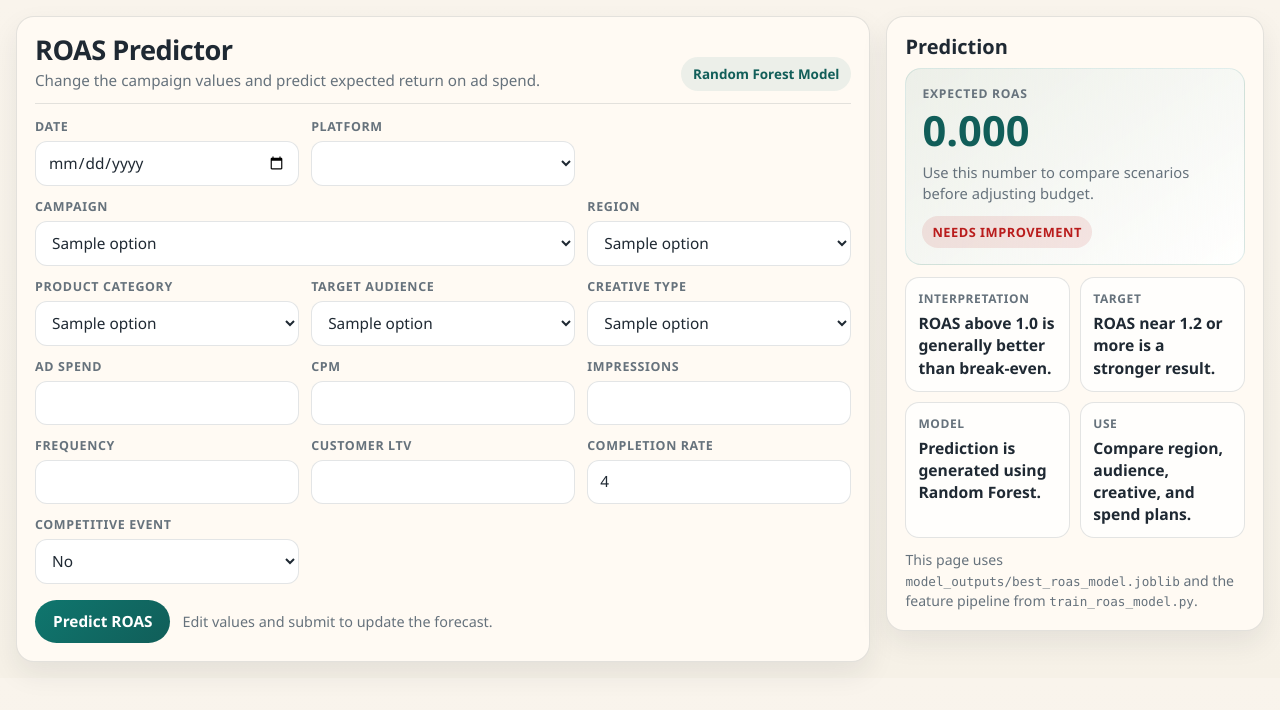
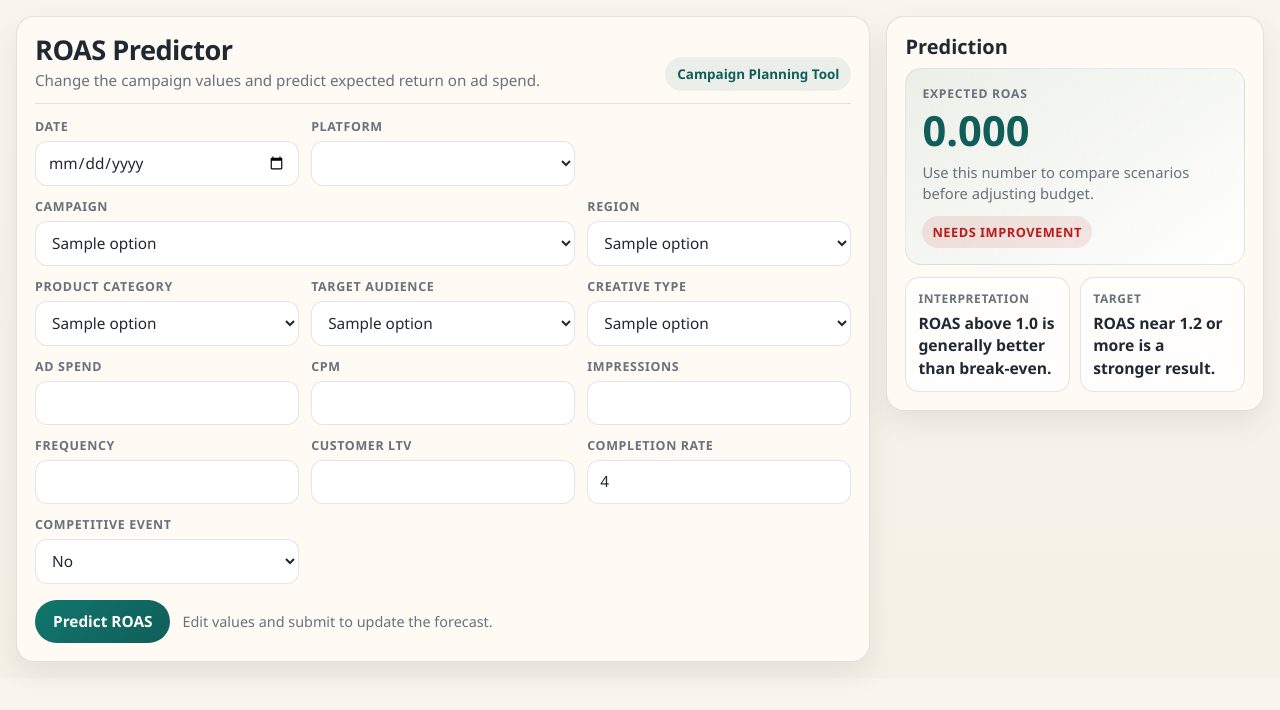
Before and after one commit to Shubhamkr05/Marketing-Roas-Optimization, a Flask app: template templates/index.html in a window 1280 px wide. Shown: the top 710 px of the page. Run offline with Flask 3, Linux system fonts and the light colour scheme; the template is opened without the code that fills it: most values are stand-ins (such as "Sample title", 1, 10 or a date in 2020); lists and menus that the app fills with data are empty; parts of the project's set-up code (start-up, migrations or seed data) failed here and were passed over.

Commit message:
Changes in index for my attractive look

```diff
--- a/templates/index.html
+++ b/templates/index.html
@@ -330,7 +330,7 @@
             <h1>ROAS Predictor</h1>
             <p class="subtext">Change the campaign values and predict expected return on ad spend.</p>
           </div>
-          <div class="chip">Random Forest Model</div>
+          <div class="chip">Campaign Planning Tool</div>
         </div>
 
         <form method="post">
@@ -465,18 +465,6 @@
             <span>Target</span>
             <strong>ROAS near 1.2 or more is a stronger result.</strong>
           </div>
-          <div class="mini">
-            <span>Model</span>
-            <strong>Prediction is generated using Random Forest.</strong>
-          </div>
-          <div class="mini">
-            <span>Use</span>
-            <strong>Compare region, audience, creative, and spend plans.</strong>
-          </div>
-        </div>
-
-        <div class="footnote">
-          This page uses <code>model_outputs/best_roas_model.joblib</code> and the feature pipeline from <code>train_roas_model.py</code>.
         </div>
       </aside>
     </div>
```
